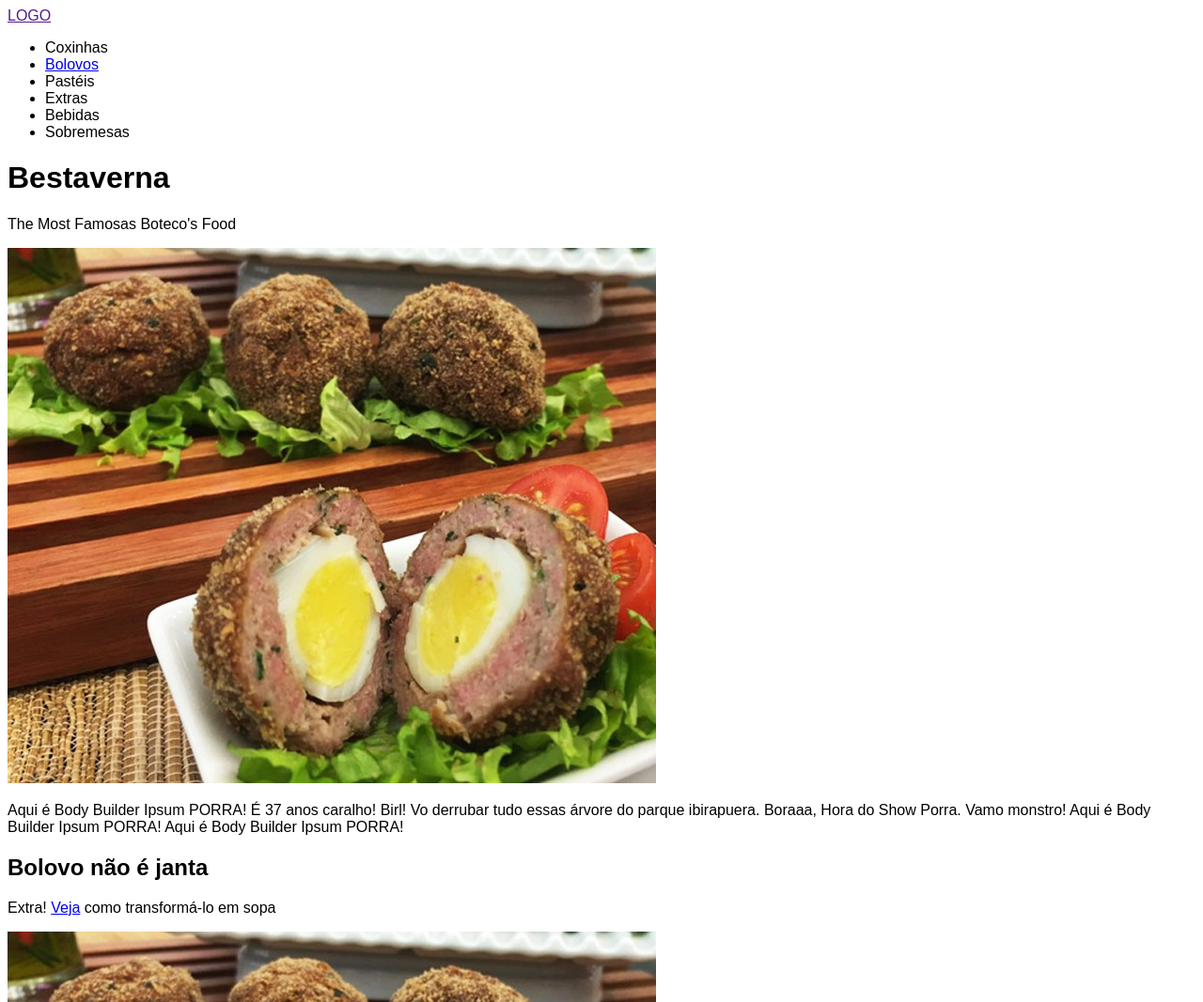
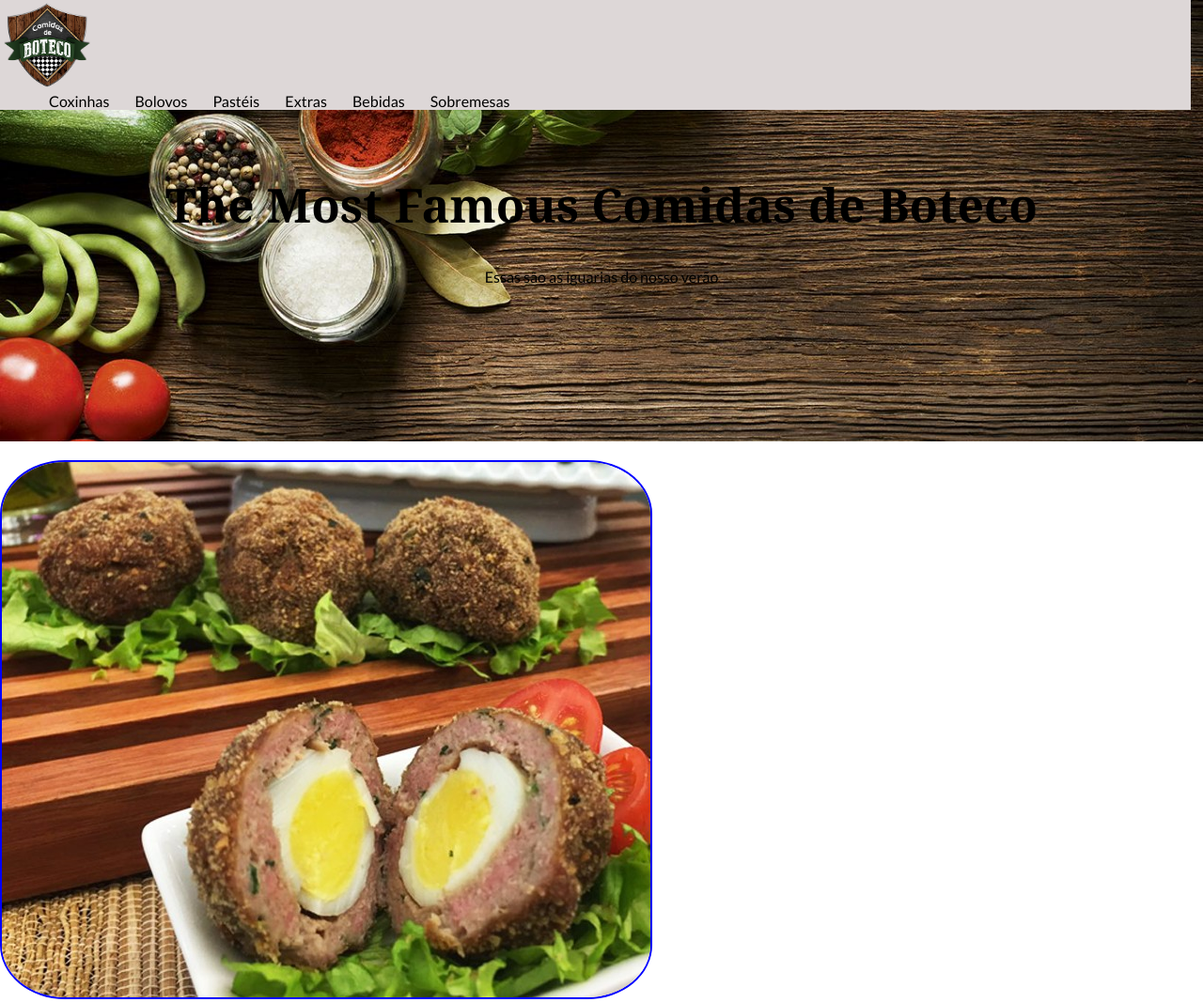
Before and after one commit to WesRaiuga/eh-comida-de-boteco, a plain HTML site: page index.html in a window 1280 px wide. Shown: the top 1067 px of the page at 94% size. Drawn offline with Linux system fonts and the light colour scheme.

Commit message:
Adicionar estilo ao index.html

```diff
--- a/assets/css/estilo.css
+++ b/assets/css/estilo.css
@@ -1,3 +1,60 @@
 body{
-    font-family: "Comic Sans", sans-serif;
+    font-family: 'Lato', sans-serif;
+    margin: 0;
+    padding: 0;
 }
+
+ul, ol li{
+    list-style: none;
+    margin: 0;
+}
+
+a{
+    text-decoration: none;
+    color: #000;
+}
+a:hover{
+    color: #2d65ff;
+    font-weight: bold;
+}
+
+.menu{
+    background-color: #ddd7d7;
+    position: fixed;
+    width: 99vw;
+}
+
+.menu li{
+    display: inline;
+    padding: 12px;
+}
+
+.menu img{
+    width: 100px;
+}
+
+.estilo-imagem{
+    border: 2px solid blue;
+    border-radius: 10%;
+}
+
+.banner{
+    padding: 150px 0;
+    background-image: url('../images/comida.jpg');
+    background-repeat: no-repeat;
+    background-size: cover;
+    margin-bottom: 20px;
+}
+.banner h1{
+    font-family: Georgia, Times, 'Times New Roman', serif;
+    font-size: 50px;
+    text-align: center;
+}
+.banner p{
+    text-align: center;
+}
+
+
+footer{
+    background-color: #ddd7d7;
+}
--- a/index.html
+++ b/index.html
@@ -9,34 +9,37 @@
     <meta http-equiv="X-UA-Compatible" content="ie=edge">
 
     <link rel="stylesheet" href="assets/css/estilo.css">
+    <link href="https://fonts.googleapis.com/css?family=Lato" rel="stylesheet">
 
     <title>Boteco's Food</title>
 </head>
 <body>
     <!-- HEADER -->
     <header>
-        <nav>
-            <a href="">LOGO</a>
-        </nav>
-        <nav>
+        <nav class="menu">
+            <a href=""><img src="assets/images/logo.png" alt="Logotipo Comidas de Boteco"></a>
             <ul>
-                <li>Coxinhas</li>
+                <li><a href="#coxinha">Coxinhas</li>
                 <li><a href="#bolovo">Bolovos</a></li>
-                <li>Pastéis</li>
-                <li>Extras</li>
-                <li>Bebidas</li>
-                <li>Sobremesas</li>
+                <li><a href="#pastel">Pastéis</a></li>
+                <li><a href="#extras">Extras</a></li>
+                <li><a href="#bebida">Bebidas</a></li>
+                <li><a href="#sobremesa">Sobremesas</a></li>
             </ul>
         </nav>
     </header>
 
     <!-- MAIN -->
     <main>
-        <div>
-            <h1>Bestaverna</h1>
-            <p>The Most Famosas Boteco's Food</p>
-            <img src="assets/images/bolovo.jpg" alt="Bolovo">
+        <div class="banner">
+            <h1>The Most Famous Comidas de Boteco</h1>
+            <p>Essas são as iguarias do nosso verão</p>
         </div>
+
+        <section id="receita-bolovo">
+            <img class="estilo-imagem" src="assets/images/bolovo.jpg" alt="Bolovo">
+            <p>Lorem ipsum dolor sit amet consectetur adipisicing elit. Minima, earum harum consequatur rem nobis corrupti mollitia odio. Voluptas at perferendis earum modi quasi cumque neque, sed eveniet, ullam ex perspiciatis?</p>
+        </section>
 
         <section id="coxinha">
             <article>
@@ -48,7 +51,7 @@
             <div>
                 <h2>Bolovo não é janta</h2>
                 <p>Extra! <a href="https://google.com" target="_blank">Veja</a> como transformá-lo em sopa</p>
-                <img src="assets/images/bolovo.jpg" alt="">
+                <img class="estilo-imagem" src="assets/images/bolovo.jpg" alt="bolovo">
             </div>
             <aside>
                 <p>Na vida descobrimos coisas novas</p>
```
Also changed, not shown: assets/images/comida.jpg (added), assets/images/logo.png (added).
